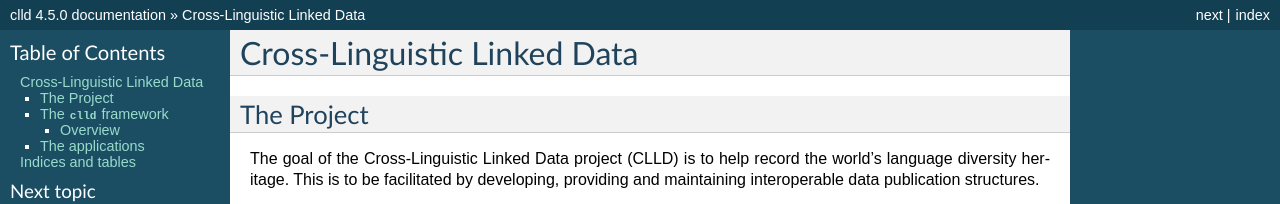
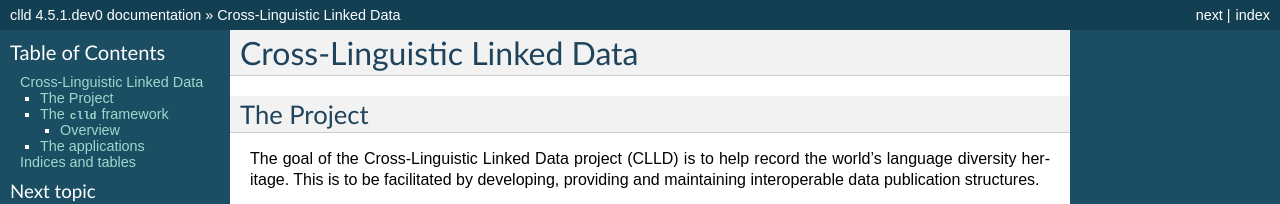
Before and after one commit to clld/clld, a Sphinx documentation site: the page built from docs/index.rst, in a window 1280 px wide and 900 px high. Shown: the top 204 px of the window. Built offline with Sphinx 7.4.7, drawn with Linux system fonts in a browser that asks for light colours; some of the changed text lies outside the part shown.

Commit message:
bump version for development

```diff
--- a/docs/conf.py
+++ b/docs/conf.py
@@ -51,10 +51,10 @@ copyright = u'Max Planck Society'
 # built documents.
 #
 # The full version, including alpha/beta/rc tags.
-release = '4.5.0'
+release = '4.5.1.dev0'
 
 # The short X.Y version.
-version = '4.5.0'
+version = '4.5.1.dev0'
 
 # The language for content autogenerated by Sphinx. Refer to documentation
 # for a list of supported languages.
--- a/setup.py
+++ b/setup.py
@@ -33,7 +33,7 @@ install_requires = [
 
 setup(
     name='clld',
-    version='4.5.0',
+    version='4.5.1.dev0',
     description=(
         'Python library supporting the development of cross-linguistic databases'),
     long_description=open('README.md').read(),
--- a/src/clld/__init__.py
+++ b/src/clld/__init__.py
@@ -5,7 +5,7 @@ from clld.db.models import common
 from clld import interfaces
 
 
-__version__ = "4.5.0"
+__version__ = "4.5.1.dev0"
 
 
 class Resource(namedtuple('Resource', 'name model interface with_index with_rdfdump')):
```
